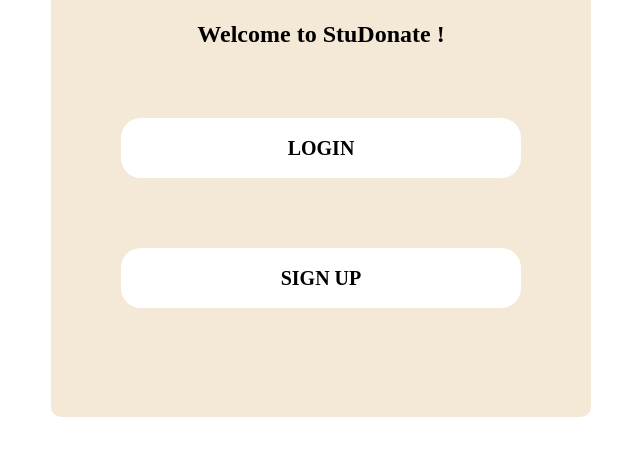
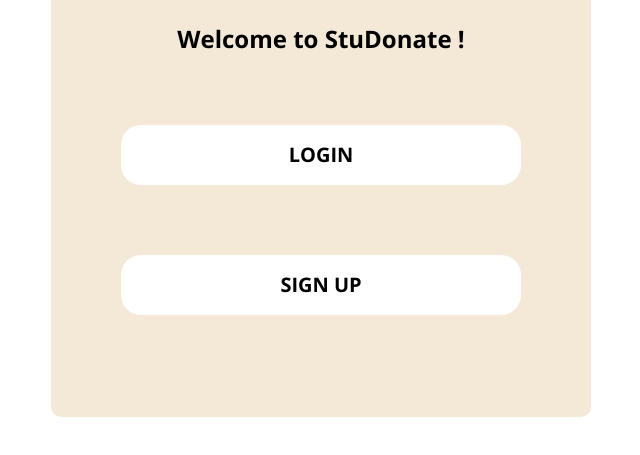
Before and after one commit to ppark123/SplitShare, a plain HTML site: page frontend/login.html in a window 1280 px wide. Shown: the part 253-708 px from the top of the page, without its empty margins (319-959 px from the left). Drawn offline with nearby package versions, Linux system fonts and the light colour scheme.

Commit message:
changed login page font

```diff
--- a/frontend/login.css
+++ b/frontend/login.css
@@ -1,5 +1,7 @@
+@import url('https://fonts.googleapis.com/css2?family=Open+Sans:wght@400;700&display=swap');
+
 *{
-    front-family: Arial, Helvetica,sans-serif;
+    font-family: "Open Sans";
 }
 
 body{
```
